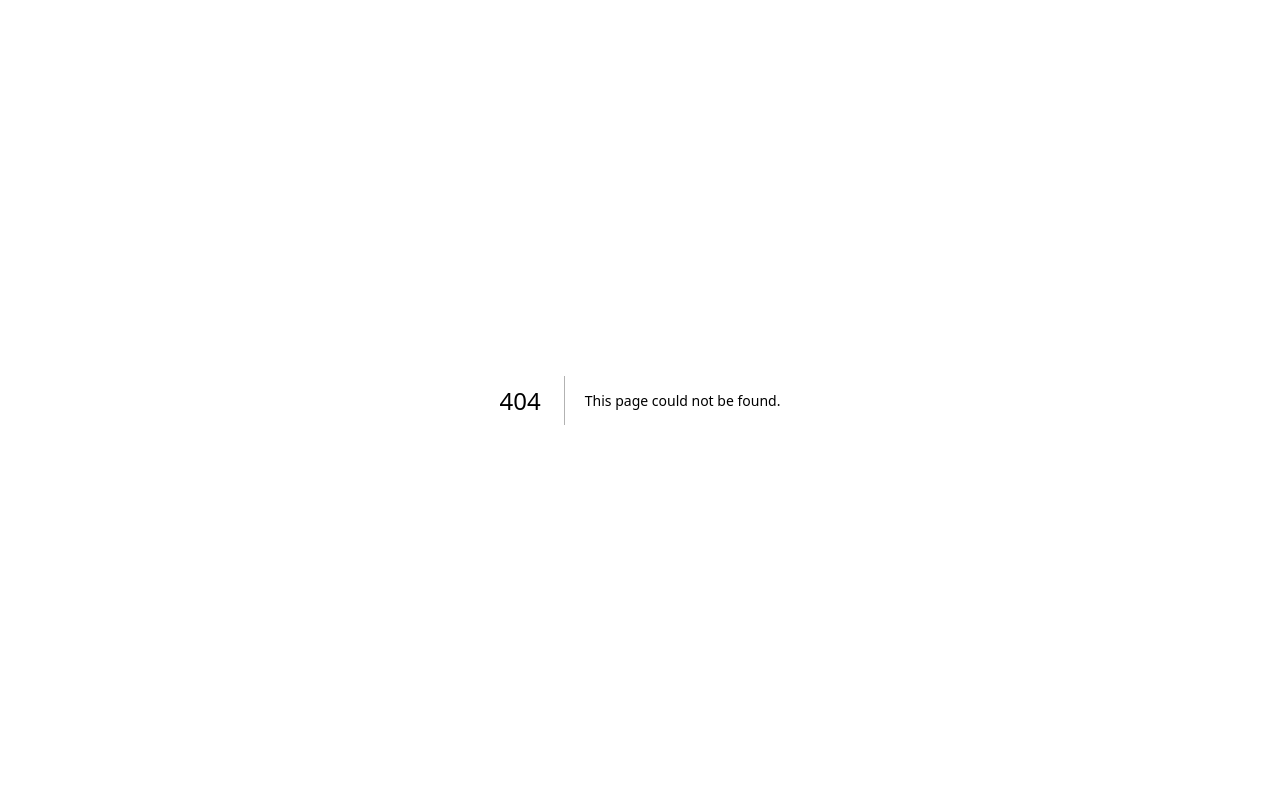
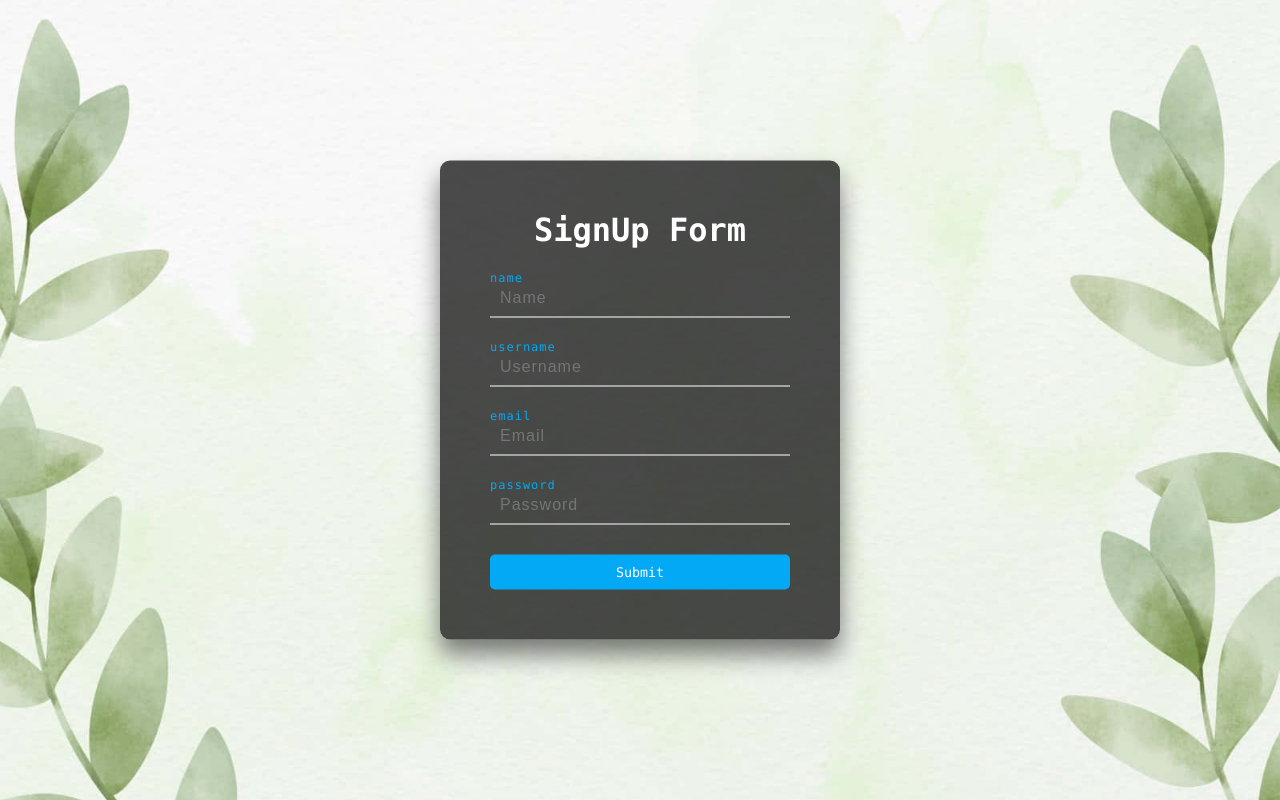
Before and after one commit to saharNrv/todo-next, a Next.js app: page /signup in a window 1280 px wide. Before the commit this address had no page. Built offline with nearby package versions, Linux system fonts and the light colour scheme.

Commit message:
creating signup form page

```diff
--- /dev/null
+++ b/pages/signup/index.js
@@ -0,0 +1,30 @@
+import React from 'react';
+
+export default function signUp() {
+  return (
+    <div className='signup'>
+      <div className='form-wrap'>
+        <h1 className='form-title'>SignUp Form</h1>
+        <form>
+            <div className="input-box">
+                <input type="text" placeholder='Name' />
+                <label>name</label>
+            </div>
+            <div className="input-box">
+                <input type="text" placeholder='Username' />
+                <label>username</label>
+            </div>
+            <div className="input-box">
+                <input type="text" placeholder='Email' />
+                <label>email</label>
+            </div>
+            <div className="input-box">
+                <input type="password" placeholder='Password' />
+                <label>password</label>
+            </div>
+            <input type="submit" className='register-btn' />
+        </form>
+      </div>
+    </div>
+  );
+}
--- a/styles/globals.css
+++ b/styles/globals.css
@@ -21,3 +21,80 @@
   @apply text-indigo-400 text-[50px] font-mono ;
   text-shadow: 0 0 12px  rgb(37, 30, 129);
 }
+.signup{
+  height: 100vh;
+  background:url('/image/bg.jpeg') no-repeat center;
+  background-size: cover;
+ display: flex;
+ align-items: center;
+ justify-content: center;
+
+}
+.form-wrap{
+
+  position: relative;
+  position: absolute;
+  top: 50%;
+  left: 50%;
+  transform: translate(-50%, -50%);
+  width: 400px;
+  padding: 50px;
+  background: rgba(0, 0, 0, 0.7);
+  box-sizing: border-box;
+  box-shadow: 0 15px 25px rgba(0, 0, 0, 0.5);
+  border-radius: 10px;
+
+}
+.input-box{
+  position: relative;
+}
+.input-box input{
+  width: 100%;
+  padding: 10px;
+  font-size: 16px;
+  color: #fff;
+  letter-spacing: 1px;
+  margin-bottom: 30px;
+  border: none;
+  border-bottom: 1px solid #fff;
+  outline: none;
+  background: transparent;
+}
+.input-box label {
+  position: absolute;
+  top: 0;
+  left: 0;
+  letter-spacing: 1px;
+  padding: 10px 0;
+  font-size: 16px;
+  color: #fff;
+  pointer-events: none;
+  transition: 0.5s;
+  @apply font-mono
+}
+.input-box input:focus ~ label,
+ .input-box input:valid ~ label {
+  top: -18px;
+  left: 0;
+  color: #03a9f4;
+  font-size: 12px;
+}
+.register-btn{
+  width: 100%;
+  background: transparent;
+  border: none;
+  outline: none;
+  color: #fff;
+  background: #03a9f4;
+  padding: 10px 20px;
+  cursor: pointer;
+  border-radius: 5px;
+  @apply font-mono
+}
+.form-title{
+  margin: 0 0 30px;
+  padding: 0;
+  color: #fff;
+  text-align: center;
+  @apply font-mono
+}
```
Also changed, not shown: public/image/bg.jpeg (added).
